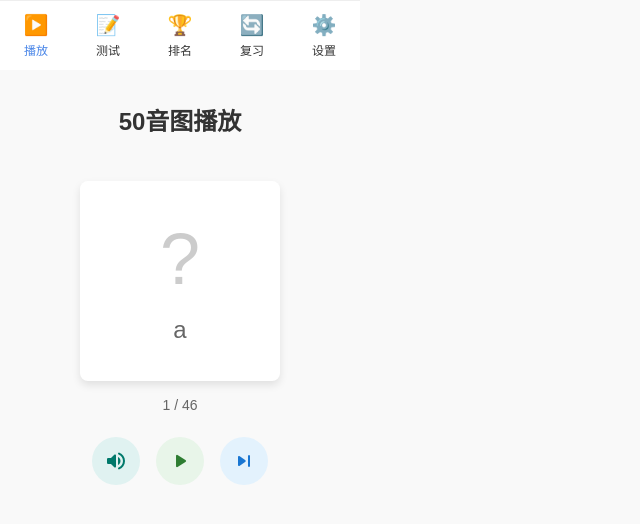
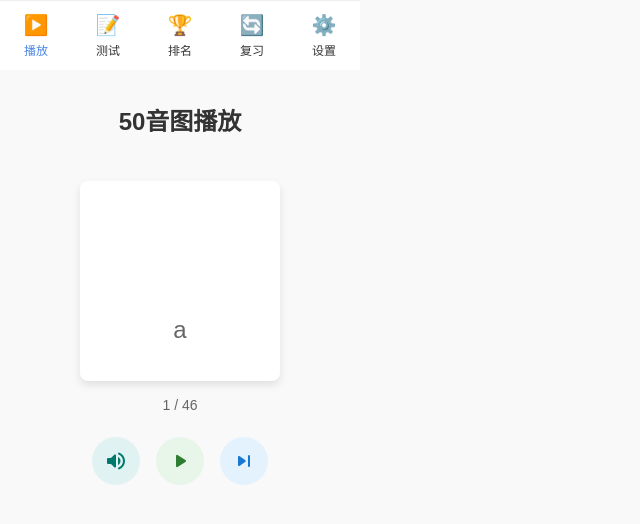
Before and after one commit to liuguanyu/kana, a Svelte app: page / in a window 1280 px wide. Both pictures are taken after a click on the button "播放". Shown: the top 524 px of the page, without its empty margins (0-640 px from the left). Built offline with nearby package versions, Linux system fonts and the light colour scheme.

Commit message:
为假名切换添加淡入淡出效果

```diff
--- a/src/pages/Play.svelte
+++ b/src/pages/Play.svelte
@@ -11,12 +11,22 @@
   let isPlaying = false;
 
   // 订阅设置变化
-  onMount(() => {
+  onMount(async () => {
+    // 确保先加载最新的设置
+    await chrome.storage.sync.get(['settings']).then(data => {
+      if (data.settings) {
+        currentSettings = { ...data.settings };
+      }
+    });
+
     const unsubscribe = settings.subscribe(value => {
       currentSettings = { ...value };
       // 当设置变化时，重新加载假名列表
       loadKanaList();
     });
+
+    // 初始加载假名列表
+    loadKanaList();
 
     return () => {
       unsubscribe();
@@ -138,13 +148,8 @@
   {#if kanaList.length > 0 && currentKana}
     <div class="kana-display">
       <div class="kana-card">
-        {#if showKana}
-          <div class="kana">{currentKana.kana}</div>
-          <div class="romaji">{currentKana.romaji}</div>
-        {:else}
-          <div class="kana placeholder">?</div>
-          <div class="romaji">{currentKana.romaji}</div>
-        {/if}
+        <div class="kana" style="opacity: {showKana ? 1 : 0}">{showKana ? currentKana.kana : '?'}</div>
+        <div class="romaji">{currentKana.romaji}</div>
       </div>
 
       <div class="progress">
@@ -225,6 +230,7 @@
   .kana {
     font-size: 72px;
     margin-bottom: 16px;
+    transition: opacity 0.5s ease-in-out;
   }
 
   .placeholder {
@@ -234,6 +240,7 @@
   .romaji {
     font-size: 24px;
     color: #666;
+    transition: opacity 0.5s ease-in-out;
   }
 
   .progress {
```
